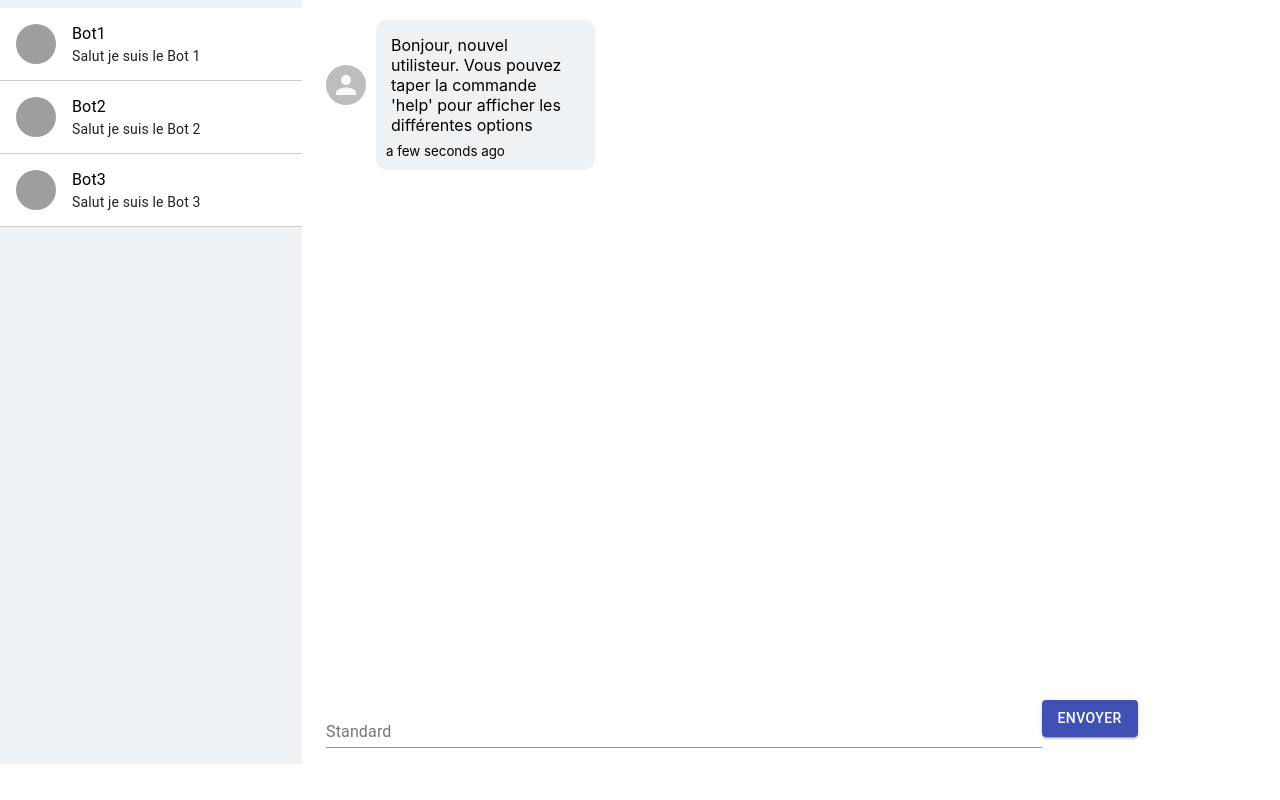
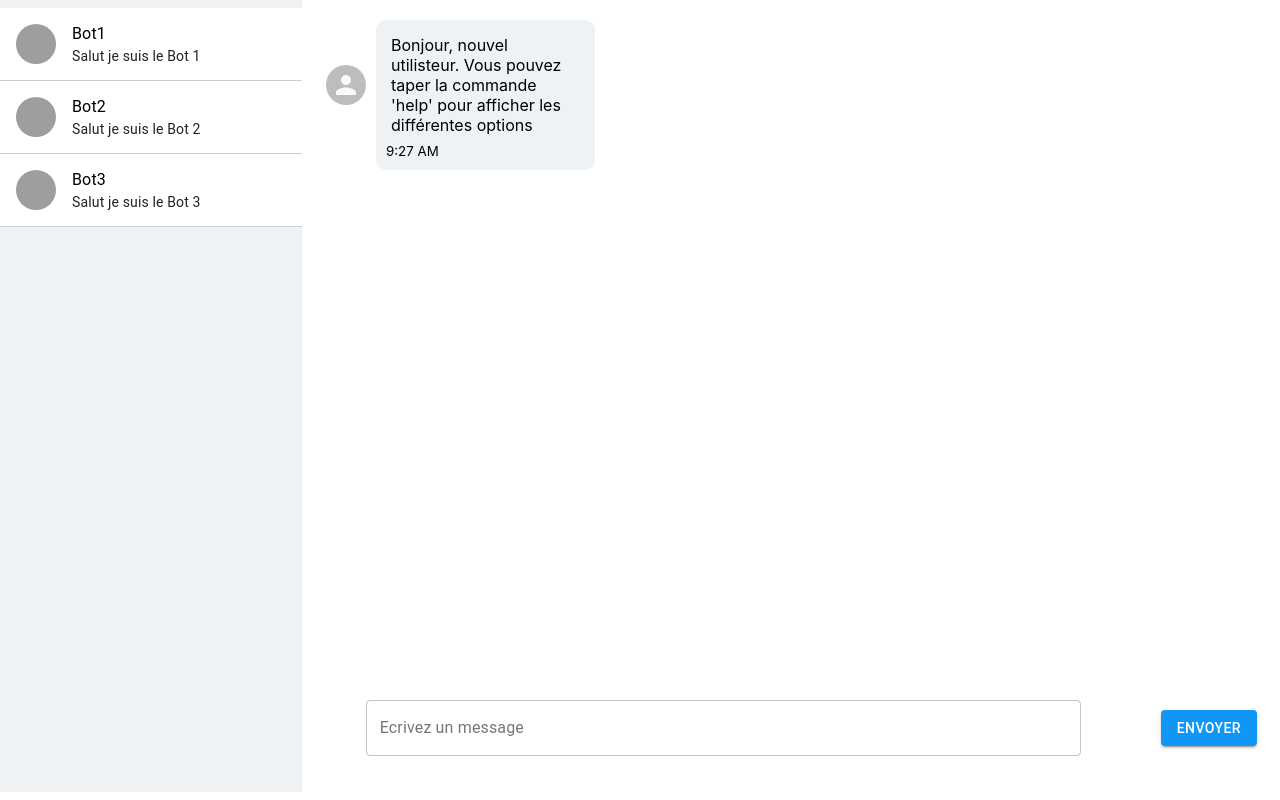
Before and after one commit to AlexandreHoumeau/Alexandre_Houmeau_M1_2020_ReactJS_ChatBot, a React (Create React App) app: page / in a window 1280 px wide. Built offline with nearby package versions, Linux system fonts and the light colour scheme; grey boxes are pictures that could not be loaded.

Commit message:
feat: new stryle

```diff
--- a/src/components/Home/index.js
+++ b/src/components/Home/index.js
@@ -20,8 +20,8 @@ class Home extends Component {
   render() {
     const { arrayMessage } = this.state;
     return (
-      <Grid container spacing={3}>
-        <Grid item xs={3}>
+      <Grid container spacing={3} >
+        <Grid item xs={3} style={{height: "100vh"}}>
           <BotList message={arrayMessage} />
         </Grid>
         <Grid item xs={9}>
--- a/src/components/Input/index.js
+++ b/src/components/Input/index.js
@@ -28,12 +28,12 @@ class Input extends Component {
     const { text } = this.state;
     return (
       <form onSubmit={(value) => {this.handleSubmit(value)}} autoComplete="off">
-        <Grid container>
+        <Grid container style={{justifyContent: 'space-around', alignItems: 'center'}}>
           <Grid item xs={9}>
-            <TextField fullWidth onChange={(value) => {this.onChangeText(value)}} value={text} id="standard-basic" label="Standard" />
+            <TextField style={{color: '#1096F5', borderColor: '#1096F5'}} placeholder="Ecrivez une commande" label="Ecrivez un message" variant="outlined" fullWidth onChange={(value) => {this.onChangeText(value)}} value={text} id="standard-basic" />
           </Grid>
-          <Grid item xs={3}>
-            <Button onClick={(value) => {this.handleSubmit(value)}}  variant="contained" color="primary">
+          <Grid item xs={1}>
+            <Button style={{backgroundColor: '#1096F5'}} onClick={(value) => {this.handleSubmit(value)}}  variant="contained" color="primary">
               Envoyer
             </Button>
           </Grid>
--- a/src/components/MessageBox/BotMessage.js
+++ b/src/components/MessageBox/BotMessage.js
@@ -27,7 +27,7 @@ class BotMessage extends Component {
               {message.content}
             </p>
             <small style={{ color: "black" }}>
-              {moment(message.created_at).fromNow()}
+              {moment(message.created_at).format('LT')}
             </small>
           </div>
         </Grid>
--- a/src/components/MessageBox/UserMessage.js
+++ b/src/components/MessageBox/UserMessage.js
@@ -30,7 +30,7 @@ class UserMessage extends Component {
               {message.content}
             </p>
             <small style={{ color: "#fff" }}>
-              {moment(message.created_at).fromNow()}
+              {moment(message.created_at).format('LT')}
             </small>
         </div>
         <Avatar style={{marginRight: '10px'}} alt="Remy Sharp" src="" />
--- a/src/mock.js
+++ b/src/mock.js
@@ -26,7 +26,7 @@ const Bot = [
         title: "help",
         keyWords: ["help", "help "],
         response: () =>
-          'Les commandes disponibles sont: \n- "/heure", "/hour", "/time": pour afficher l"heure - "devise": pour connaitre les devises des bots. \n- "blague": pour afficher une blague aléatoire sur Chuck Norris (en anglais)'
+          'Les commandes disponibles sont: \n- "/heure", "/hour", "/time": pour afficher l"heure - "devise": pour connaitre les devises des bots. \n- "blague": pour afficher une blague aléatoire sur Chuck Norris (en anglais) - "infos": Pour avoir des informations sur le créateur - "bonjour": Pour être salué'
       }
     ]
   },
@@ -46,6 +46,10 @@ const Bot = [
       {
         keyWords: ["blague"],
         response: () => "jokes"
+      },
+      {
+        keyWords: ["hello", "bonjour", "salut"],
+        response: () => "Saluuuut j'espère que ça va !"
       }
     ]
   },
@@ -60,11 +64,14 @@ const Bot = [
         keyWords: ["devise"],
         response: () =>
           "Mes logiciels n’ont jamais de bug. Ils développent juste certaines fonctions aléatoires."
+      },
+      {
+        keyWords: ["infos", "infos "],
+        response: () =>
+          "Crée par Alexandre Houmeau, étudiant en M1 à myDigitalSchool. Actuellement en alternance en tant que développeur d'application mobile React Native chez Uptoo."
       }
     ]
   }
 ];
 
-
-
 export default Bot;
```
Also changed, not shown: src/Bot.js (deleted).
